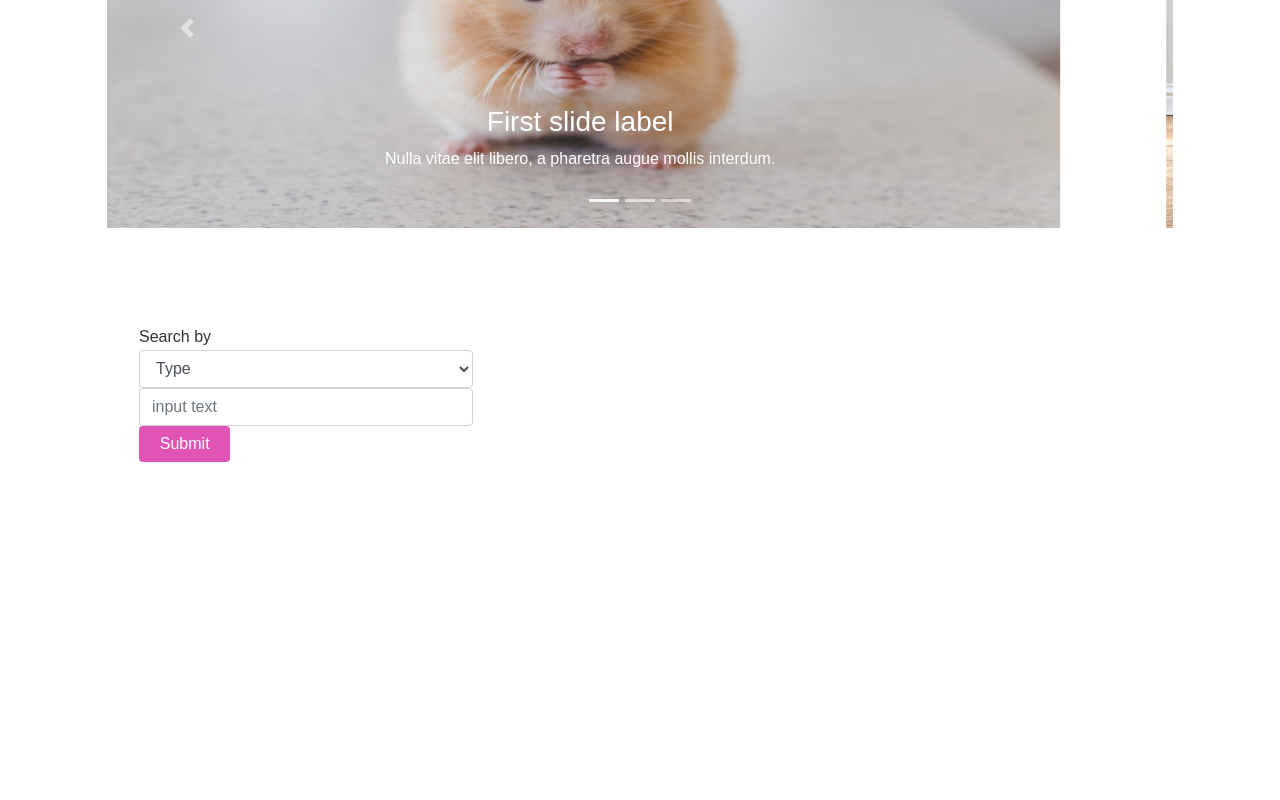
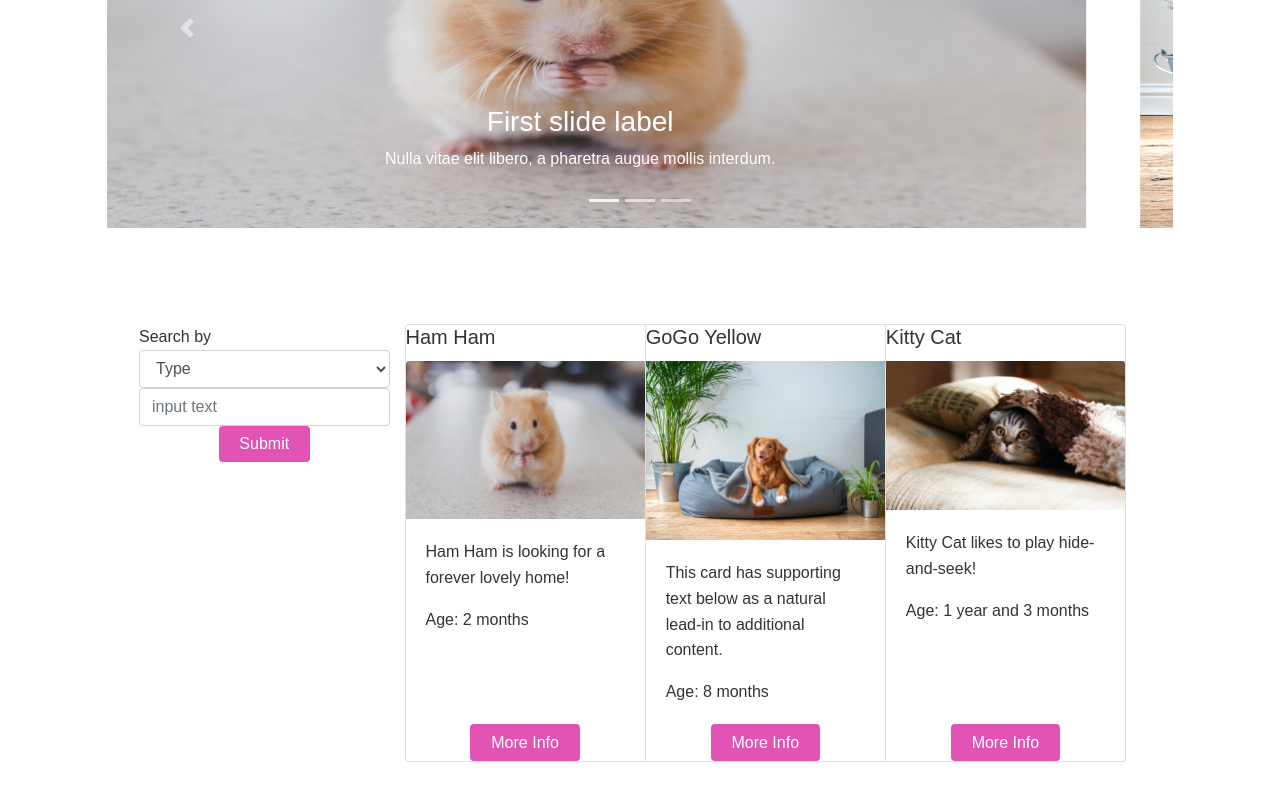
Before and after one commit to dodoph/waiting4u, a React (Create React App) app in the folder client/: page / in a window 1280 px wide. Shown: the part 268-1068 px from the top of the page. Before the commit the page ends 922 px from the top, so only its background shows below. Built offline with nearby package versions, Linux system fonts and the light colour scheme.

Commit message:
added MyCards component on landing page

```diff
--- a/client/src/App.css
+++ b/client/src/App.css
@@ -134,7 +134,7 @@ img {
   font-size: 1rem;
   border: none;
   cursor: pointer;
-  margin-right: 0.5rem;
+  margin: auto;
   transition: opacity 0.2s ease-in;
   outline: none;
 }
@@ -355,7 +355,7 @@ button {
 }
 
 .myCarousel-item {
-  width: 90%;
+  width: 95%;
   max-height: 400px;
   display: block;
   margin-left: auto;
--- /dev/null
+++ b/client/src/components/landing/MyCards.js
@@ -0,0 +1,70 @@
+import React, { Fragment } from "react";
+import { Link } from "react-router-dom";
+import { connect } from "react-redux";
+import PropTypes from "prop-types";
+import { logout } from "../../actions/auth";
+import { Col, Card, CardGroup, Button } from "react-bootstrap";
+import img1 from "../../img/carousels-img1.jpg";
+import img2 from "../../img/carousels-img2.jpg";
+import img3 from "../../img/carousels-img3.jpg";
+
+export const MyCards = () => {
+  return (
+    <Col xs={12} md={9} lg={9}>
+      <CardGroup>
+        <Card>
+        <Card.Title>Ham Ham</Card.Title>
+          <Card.Img variant="top" src={img1} />
+          <Card.Body>
+            <Card.Text>
+              Ham Ham is looking for a forever lovely home!
+            </Card.Text>
+            <Card.Text>
+                Age: 2 months
+            </Card.Text>
+          </Card.Body>
+          <Button>More Info</Button>
+        </Card>
+        <Card>
+        <Card.Title>GoGo Yellow</Card.Title>
+          <Card.Img variant="top" src={img2} />
+          <Card.Body>
+            <Card.Text>
+              This card has supporting text below as a natural lead-in to
+              additional content.{" "}
+            </Card.Text>
+            <Card.Text>
+                Age: 8 months
+            </Card.Text>
+          </Card.Body>
+          <Button>More Info</Button>
+        </Card>
+        <Card>
+        <Card.Title>Kitty Cat</Card.Title>
+          <Card.Img variant="top" src={img3} />
+          <Card.Body>
+            <Card.Text>
+              Kitty Cat likes to play hide-and-seek!
+            </Card.Text>
+            <Card.Text>
+                Age: 1 year and 3 months
+            </Card.Text>
+          </Card.Body>
+          <Button>More Info</Button>
+        </Card>
+      </CardGroup>
+    </Col>
+  );
+};
+
+// Carousel.propTypes = {
+//   logout: PropTypes.func.isRequired,
+//   auth: PropTypes.object.isRequired,
+// };
+
+// const mapStateToProps = (state) => ({
+//   auth: state.auth,
+// });
+
+// export default connect(mapStateToProps, { logout })(Carousel);
+export default MyCards;
--- a/client/src/components/landing/Search.js
+++ b/client/src/components/landing/Search.js
@@ -7,7 +7,7 @@ import { Col, Row, Form, Button } from "react-bootstrap";
 
 export const Search = () => {
   return (
-    <Col xs={12} md={4} lg={4}>
+    <Col xs={12} md={3} lg={3}>
     <Form>
         <Row>Search by</Row>
         <Row>
--- a/client/src/components/layout/Landing.js
+++ b/client/src/components/layout/Landing.js
@@ -11,6 +11,7 @@ import {
 import { Link } from "react-router-dom";
 import MyCarousel from "../landing/MyCarousel";
 import Search from "../landing/Search";
+import MyCards from "../landing/MyCards";
 
 export const Landing = () => {
   return (
@@ -24,9 +25,7 @@ export const Landing = () => {
       <Container>
         <Row>
             <Search />
-          {/* <Col xs={12} md={8}>
-            xs=12 md=8
-          </Col> */}
+            <MyCards />
         </Row>
       </Container>
     </Container>
```
Also changed, not shown: client/src/components/layout/MyNavbar.js (+10 -6 lines).
